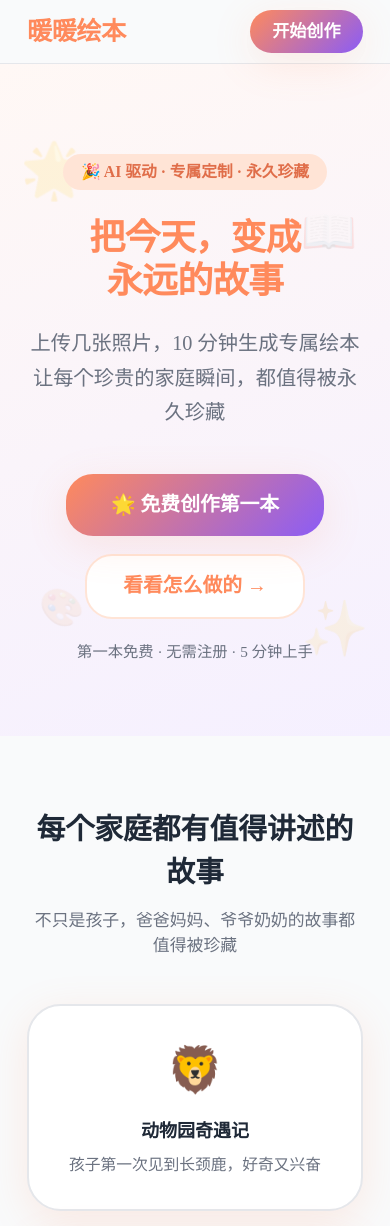
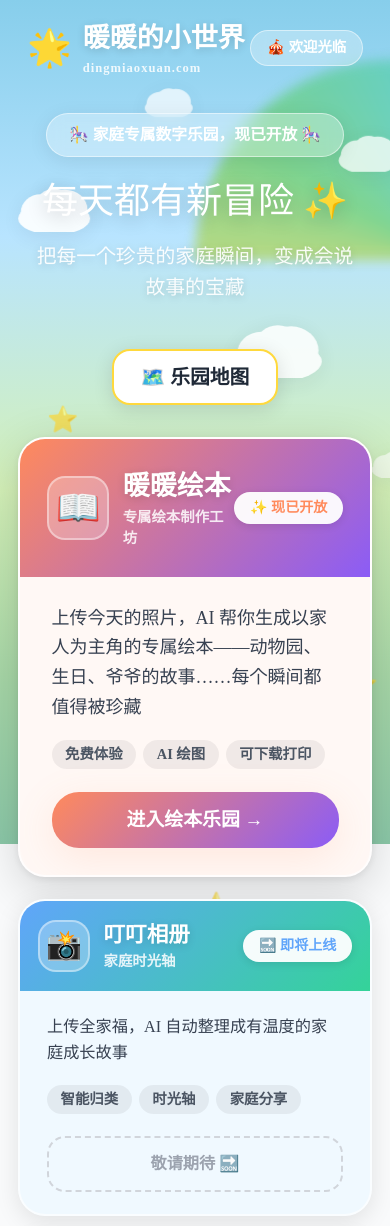
Before and after one commit to unpetitroi-ghb/dingmiaoxuan-website, a Next.js app: page / in a window 390 px wide. Shown: the top 1226 px of the page. Built offline with nearby package versions, Linux system fonts and the light colour scheme; a web font is replaced by a local one.

Commit message:
feat: 新增儿童乐园风格门户首页，暖暖绘本作为主入口

```diff
--- a/app/globals.css
+++ b/app/globals.css
@@ -336,6 +336,43 @@ body {
   animation: float-particle 8s linear infinite;
 }
 
+/* 云朵漂移 */
+@keyframes cloud-drift {
+  0% { transform: translateX(-20px); }
+  50% { transform: translateX(20px); }
+  100% { transform: translateX(-20px); }
+}
+@keyframes cloud-drift-slow {
+  0% { transform: translateX(0px) translateY(0px); }
+  33% { transform: translateX(30px) translateY(-8px); }
+  66% { transform: translateX(-15px) translateY(5px); }
+  100% { transform: translateX(0px) translateY(0px); }
+}
+.animate-cloud { animation: cloud-drift 7s ease-in-out infinite; }
+.animate-cloud-slow { animation: cloud-drift-slow 11s ease-in-out infinite; }
+
+/* 彩虹呼吸 */
+@keyframes rainbow-pulse {
+  0%, 100% { opacity: 0.7; transform: scaleY(1); }
+  50% { opacity: 1; transform: scaleY(1.04); }
+}
+.animate-rainbow { animation: rainbow-pulse 3s ease-in-out infinite; }
+
+/* 卡片弹入 */
+@keyframes card-pop {
+  0% { opacity: 0; transform: scale(0.85) translateY(20px); }
+  70% { transform: scale(1.03) translateY(-3px); }
+  100% { opacity: 1; transform: scale(1) translateY(0); }
+}
+.animate-card-pop { animation: card-pop 0.5s cubic-bezier(0.34, 1.56, 0.64, 1) forwards; }
+
+/* 旗帜飘动 */
+@keyframes flag-wave {
+  0%, 100% { transform: rotate(-3deg); }
+  50% { transform: rotate(3deg); }
+}
+.animate-flag { animation: flag-wave 2s ease-in-out infinite; }
+
 /* 毛玻璃卡片 */
 .kid-glass-card {
   background: rgba(255, 255, 255, 0.7);
--- a/pages/index.tsx
+++ b/pages/index.tsx
@@ -1,240 +1,400 @@
 import Head from 'next/head';
 import Link from 'next/link';
 
-const SCENARIOS = [
-  { emoji: '🦁', title: '动物园奇遇记', desc: '孩子第一次见到长颈鹿，好奇又兴奋' },
-  { emoji: '💕', title: '爸爸妈妈的爱情故事', desc: '把你们相遇的故事，讲给孩子听' },
-  { emoji: '🌏', title: '爷爷的童年往事', desc: '让老人的故事，跨越时间传给下一代' },
-  { emoji: '🎂', title: '六岁生日的惊喜', desc: '把这个特别的一天，永远留在绘本里' },
+// ── 乐园项目列表 ─────────────────────────────────────────────────────────────
+const APPS = [
+  {
+    id: 'nuannuan',
+    emoji: '📖',
+    roofColor: 'linear-gradient(135deg, #FF8A5C, #8B5CF6)',
+    bgColor: '#fff8f5',
+    badgeColor: '#FF8A5C',
+    badge: '✨ 现已开放',
+    title: '暖暖绘本',
+    subtitle: '专属绘本制作工坊',
+    desc: '上传今天的照片，AI 帮你生成以家人为主角的专属绘本——动物园、生日、爷爷的故事……每个瞬间都值得被珍藏',
+    tags: ['免费体验', 'AI 绘图', '可下载打印'],
+    href: '/create',
+    btnText: '进入绘本乐园 →',
+    btnStyle: 'primary' as const,
+    featured: true,
+  },
+  {
+    id: 'album',
+    emoji: '📸',
+    roofColor: 'linear-gradient(135deg, #60A5FA, #34D399)',
+    bgColor: '#f0f9ff',
+    badgeColor: '#60A5FA',
+    badge: '🔜 即将上线',
+    title: '叮叮相册',
+    subtitle: '家庭时光轴',
+    desc: '上传全家福，AI 自动整理成有温度的家庭成长故事',
+    tags: ['智能归类', '时光轴', '家庭分享'],
+    href: null,
+    btnText: '敬请期待',
+    btnStyle: 'coming' as const,
+    featured: false,
+  },
+  {
+    id: 'voice',
+    emoji: '🎵',
+    roofColor: 'linear-gradient(135deg, #F472B6, #A78BFA)',
+    bgColor: '#fdf4ff',
+    badgeColor: '#F472B6',
+    badge: '🔜 即将上线',
+    title: '暖暖朗读',
+    subtitle: 'AI 声音讲故事',
+    desc: '用温柔的 AI 声音朗读你的绘本，睡前故事神器',
+    tags: ['儿童声线', '情感朗读', '睡前故事'],
+    href: null,
+    btnText: '敬请期待',
+    btnStyle: 'coming' as const,
+    featured: false,
+  },
+  {
+    id: 'game',
+    emoji: '🎮',
+    roofColor: 'linear-gradient(135deg, #34D399, #06B6D4)',
+    bgColor: '#f0fdf4',
+    badgeColor: '#34D399',
+    badge: '🔜 即将上线',
+    title: '叮叮益智',
+    subtitle: '绘本互动游戏',
+    desc: '基于绘本故事的益智互动，认字、找图、故事排序……让阅读更好玩',
+    tags: ['亲子互动', '学认字', '益智拼图'],
+    href: null,
+    btnText: '敬请期待',
+    btnStyle: 'coming' as const,
+    featured: false,
+  },
 ];
 
-const STEPS = [
-  { num: '01', icon: '📸', title: '上传照片', desc: '角色照片 + 今天的活动照片，AI来理解你们的故事' },
-  { num: '02', icon: '✨', title: 'AI 理解', desc: '自动识别场景与活动，推荐故事方向，你来选' },
-  { num: '03', icon: '📖', title: '生成绘本', desc: '专属插画逐页生成，可下载，可分享，永久珍藏' },
+// ── 装饰云朵数据 ────────────────────────────────────────────────────────────
+const CLOUDS = [
+  { top: '8%',  left: '5%',  size: '90px', delay: '0s',   opacity: 0.9 },
+  { top: '4%',  left: '28%', size: '60px', delay: '2s',   opacity: 0.7 },
+  { top: '14%', left: '55%', size: '110px', delay: '1s',  opacity: 0.85 },
+  { top: '6%',  left: '78%', size: '75px', delay: '3s',   opacity: 0.75 },
+  { top: '20%', left: '90%', size: '55px', delay: '1.5s', opacity: 0.6 },
 ];
 
-export default function HomePage() {
+// ── 浮动星星 ────────────────────────────────────────────────────────────────
+const STARS = [
+  { top: '18%', left: '12%', delay: '0s' },
+  { top: '30%', left: '88%', delay: '1.2s' },
+  { top: '55%', left: '6%',  delay: '0.8s' },
+  { top: '70%', left: '92%', delay: '2.1s' },
+  { top: '40%', left: '50%', delay: '1.6s' },
+];
+
+export default function PortalPage() {
   return (
     <>
       <Head>
-        <title>暖暖绘本 — 把每个家庭故事变成专属绘本</title>
-        <meta name="description" content="上传照片，AI帮你生成以孩子为主角的专属绘本。动物园、生日、家族故事……每个珍贵瞬间都值得被永久珍藏。" />
+        <title>暖暖的小世界 — dingmiaoxuan.com</title>
+        <meta name="description" content="暖暖的小世界，专为家庭打造的儿童数字乐园。暖暖绘本、AI故事、成长相册……每个功能都为珍藏家庭美好时光而生。" />
         <link rel="preconnect" href="https://fonts.googleapis.com" />
-        <link rel="preconnect" href="https://fonts.gstatic.com" crossOrigin="anonymous" />
         <link href="https://fonts.googleapis.com/css2?family=ZCOOL+KuaiLe&family=Ma+Shan+Zheng&display=swap" rel="stylesheet" />
       </Head>
 
-      <div style={{ background: 'var(--kid-background)', minHeight: '100vh' }}>
+      {/* ══ 页面容器 ══ */}
+      <div style={{ minHeight: '100vh', overflowX: 'hidden', position: 'relative' }}>
 
-        {/* ── 导航栏 ── */}
+        {/* ══ 天空背景 ══ */}
+        <div style={{
+          position: 'fixed', inset: 0, zIndex: 0,
+          background: 'linear-gradient(180deg, #87CEEB 0%, #B8E4FF 28%, #D4F1B8 58%, #A8D8A8 80%, #8BC8A8 100%)',
+        }} />
+
+        {/* ══ 彩虹装饰 ══ */}
+        <div className="animate-rainbow" style={{
+          position: 'absolute', top: '60px', left: '50%', transform: 'translateX(-50%)',
+          width: '500px', height: '200px', zIndex: 1,
+          background: 'conic-gradient(from 180deg at 50% 100%, #FF6B6B, #FFD93D, #6BCF63, #4ECDC4, #45B7D1, #A78BFA, #FF6B6B)',
+          borderRadius: '500px 500px 0 0',
+          opacity: 0.25,
+          filter: 'blur(6px)',
+          pointerEvents: 'none',
+        }} />
+
+        {/* ══ 云朵 ══ */}
+        {CLOUDS.map((c, i) => (
+          <div key={i} className={i % 2 === 0 ? 'animate-cloud' : 'animate-cloud-slow'} style={{
+            position: 'absolute', top: c.top, left: c.left, zIndex: 2,
+            width: c.size, opacity: c.opacity,
+            animationDelay: c.delay, pointerEvents: 'none',
+          }}>
+            <CloudSVG />
+          </div>
+        ))}
+
+        {/* ══ 浮动星星 ══ */}
+        {STARS.map((s, i) => (
+          <div key={i} className="animate-float-slow" style={{
+            position: 'absolute', top: s.top, left: s.left, zIndex: 2,
+            fontSize: '1.4rem', animationDelay: s.delay, pointerEvents: 'none', opacity: 0.7,
+          }}>
+            ⭐
+          </div>
+        ))}
+
+        {/* ══ 主内容 ══ */}
+        <div style={{ position: 'relative', zIndex: 3 }}>
+
+          {/* ── 顶部导航 ── */}
           <nav style={{
-          position: 'sticky', top: 0, zIndex: 50,
-          background: 'rgba(249,250,251,0.9)', backdropFilter: 'blur(12px)',
-          borderBottom: '1px solid var(--kid-border-light)',
-          padding: '0 1.5rem',
             display: 'flex', alignItems: 'center', justifyContent: 'space-between',
-          height: '64px',
+            padding: '1rem 1.5rem',
           }}>
-          <span className="kid-title" style={{ fontSize: '1.4rem' }}>暖暖绘本</span>
-          <Link href="/create">
-            <button className="kid-btn-primary" style={{ minHeight: '40px', padding: '0.5rem 1.25rem', fontSize: '0.95rem' }}>
-              开始创作
-            </button>
-          </Link>
+            <div style={{ display: 'flex', alignItems: 'center', gap: '0.6rem' }}>
+              <span className="animate-float-slow" style={{ fontSize: '2rem', display: 'inline-block' }}>🌟</span>
+              <div>
+                <div style={{
+                  fontFamily: 'var(--font-display)', fontSize: '1.5rem', fontWeight: 700,
+                  color: '#fff', textShadow: '0 2px 8px rgba(0,0,0,0.15)',
+                }}>
+                  暖暖的小世界
+                </div>
+                <div style={{ fontSize: '0.7rem', color: 'rgba(255,255,255,0.85)', letterSpacing: '0.08em', fontWeight: 600 }}>
+                  dingmiaoxuan.com
+                </div>
+              </div>
+            </div>
+            <div style={{
+              background: 'rgba(255,255,255,0.3)', backdropFilter: 'blur(10px)',
+              borderRadius: '2rem', padding: '0.35rem 0.875rem',
+              fontSize: '0.8rem', color: '#fff', fontWeight: 600,
+              border: '1px solid rgba(255,255,255,0.5)',
+            }}>
+              🎪 欢迎光临
+            </div>
           </nav>
 
           {/* ── Hero ── */}
-        <section style={{
-          textAlign: 'center',
-          padding: '5rem 1.5rem 4rem',
-          background: 'linear-gradient(160deg, #fff8f5 0%, #f5f0ff 100%)',
-          position: 'relative', overflow: 'hidden',
-        }}>
-          {/* 背景装饰 */}
-          <div style={{ position: 'absolute', top: '10%', left: '5%', fontSize: '3rem', opacity: 0.15 }} className="animate-float-slow">🌟</div>
-          <div style={{ position: 'absolute', top: '20%', right: '8%', fontSize: '2.5rem', opacity: 0.12 }} className="animate-float-slower">📖</div>
-          <div style={{ position: 'absolute', bottom: '15%', left: '10%', fontSize: '2rem', opacity: 0.1 }} className="animate-float-slow">🎨</div>
-          <div style={{ position: 'absolute', bottom: '10%', right: '5%', fontSize: '3rem', opacity: 0.12 }} className="animate-float-slower">✨</div>
-
-          <div style={{ maxWidth: '680px', margin: '0 auto', position: 'relative' }}>
+          <section style={{ textAlign: 'center', padding: '1rem 1.5rem 2.5rem' }}>
             <div style={{
               display: 'inline-block',
-              background: 'var(--kid-primary-soft)',
-              color: 'var(--kid-primary-dark)',
-              borderRadius: '2rem',
-              padding: '0.35rem 1rem',
-              fontSize: '0.875rem',
-              fontWeight: 600,
-              marginBottom: '1.5rem',
+              background: 'rgba(255,255,255,0.3)', backdropFilter: 'blur(8px)',
+              borderRadius: '2rem', padding: '0.5rem 1.25rem',
+              fontSize: '0.875rem', color: '#fff', fontWeight: 700,
+              border: '1.5px solid rgba(255,255,255,0.5)',
+              marginBottom: '1.25rem',
+              boxShadow: '0 4px 20px rgba(0,0,0,0.08)',
             }}>
-              🎉 AI 驱动 · 专属定制 · 永久珍藏
+              🎠 家庭专属数字乐园，现已开放 🎠
             </div>
 
-            <h1 className="kid-title" style={{ fontSize: 'clamp(2rem, 5vw, 3.2rem)', lineHeight: 1.2, marginBottom: '1.25rem' }}>
-              把今天，变成<br />永远的故事
+            <h1 style={{
+              fontFamily: 'var(--font-display)', fontSize: 'clamp(2rem, 6vw, 3.5rem)',
+              color: '#fff', textShadow: '0 4px 20px rgba(0,0,0,0.2)',
+              lineHeight: 1.2, marginBottom: '1rem',
+            }}>
+              每天都有新冒险 ✨
             </h1>
+            <p style={{
+              fontSize: '1.1rem', color: 'rgba(255,255,255,0.92)',
+              textShadow: '0 2px 8px rgba(0,0,0,0.15)', lineHeight: 1.6,
+              maxWidth: '480px', margin: '0 auto',
+            }}>
+              把每一个珍贵的家庭瞬间，变成会说故事的宝藏
+            </p>
+          </section>
 
-            <p className="kid-muted" style={{ fontSize: '1.125rem', lineHeight: 1.7, marginBottom: '2.5rem', maxWidth: '480px', margin: '0 auto 2.5rem' }}>
-              上传几张照片，10 分钟生成专属绘本<br />
-              让每个珍贵的家庭瞬间，都值得被永久珍藏
-            </p>
+          {/* ── 乐园地图 ── */}
+          <section style={{ padding: '0 1rem 4rem', maxWidth: '960px', margin: '0 auto' }}>
 
-            <div style={{ display: 'flex', gap: '1rem', justifyContent: 'center', flexWrap: 'wrap' }}>
-              <Link href="/create">
-                <button className="kid-btn-primary" style={{ fontSize: '1.1rem', padding: '0.875rem 2.5rem' }}>
-                  🌟 免费创作第一本
-                </button>
-              </Link>
-              <a href="#how-it-works" style={{ textDecoration: 'none' }}>
-                <button className="kid-btn-secondary" style={{ fontSize: '1.1rem', padding: '0.875rem 2rem' }}>
-                  看看怎么做的 →
-                </button>
-              </a>
+            {/* 地图标题牌 */}
+            <div style={{
+              textAlign: 'center', marginBottom: '1.75rem',
+            }}>
+              <div style={{
+                display: 'inline-block',
+                background: '#fff',
+                borderRadius: '1rem', padding: '0.6rem 1.5rem',
+                boxShadow: '0 4px 20px rgba(0,0,0,0.12)',
+                border: '2.5px solid #FFD93D',
+              }}>
+                <span style={{ fontFamily: 'var(--font-display)', fontSize: '1.1rem', color: '#1F2937', fontWeight: 700 }}>
+                  🗺️ 乐园地图
+                </span>
+              </div>
             </div>
 
-            <p style={{ marginTop: '1.25rem', color: 'var(--kid-text-muted)', fontSize: '0.85rem' }}>
-              第一本免费 · 无需注册 · 5 分钟上手
-            </p>
+            {/* 精选项目 — 暖暖绘本 大卡 */}
+            <div className="animate-card-pop" style={{ animationDelay: '0.1s', opacity: 0, marginBottom: '1.25rem' }}>
+              <AppCard app={APPS[0]} />
             </div>
-        </section>
 
-        {/* ── 使用场景 ── */}
-        <section style={{ padding: '4rem 1.5rem', maxWidth: '900px', margin: '0 auto' }}>
-          <h2 style={{ textAlign: 'center', marginBottom: '0.75rem', fontSize: '1.6rem', fontWeight: 700, color: 'var(--kid-text-primary)' }}>
-            每个家庭都有值得讲述的故事
-          </h2>
-          <p className="kid-muted" style={{ textAlign: 'center', marginBottom: '2.5rem' }}>
-            不只是孩子，爸爸妈妈、爷爷奶奶的故事都值得被珍藏
-          </p>
-          <div style={{ display: 'grid', gridTemplateColumns: 'repeat(auto-fit, minmax(200px, 1fr))', gap: '1.25rem' }}>
-            {SCENARIOS.map((s) => (
-              <div key={s.title} className="kid-card" style={{ textAlign: 'center', padding: '1.75rem 1.25rem' }}>
-                <div style={{ fontSize: '2.5rem', marginBottom: '0.75rem' }}>{s.emoji}</div>
-                <div style={{ fontWeight: 700, fontSize: '1rem', marginBottom: '0.5rem', color: 'var(--kid-text-primary)' }}>{s.title}</div>
-                <div className="kid-caption">{s.desc}</div>
+            {/* 其余项目 小卡 3列 */}
+            <div style={{ display: 'grid', gridTemplateColumns: 'repeat(auto-fit, minmax(260px, 1fr))', gap: '1rem' }}>
+              {APPS.slice(1).map((app, i) => (
+                <div key={app.id} className="animate-card-pop" style={{ animationDelay: `${0.2 + i * 0.1}s`, opacity: 0 }}>
+                  <AppCard app={app} />
                 </div>
               ))}
             </div>
           </section>
 
-        {/* ── 怎么做的 ── */}
-        <section id="how-it-works" style={{
-          padding: '4rem 1.5rem',
-          background: 'linear-gradient(135deg, #fdf4ff 0%, #fff8f5 100%)',
+          {/* ── 底部草地 ── */}
+          <div style={{
+            background: '#5D9B5A', padding: '2rem 1.5rem',
+            textAlign: 'center', marginTop: '-1px',
           }}>
-          <div style={{ maxWidth: '800px', margin: '0 auto' }}>
-            <h2 style={{ textAlign: 'center', marginBottom: '0.75rem', fontSize: '1.6rem', fontWeight: 700 }}>
-              三步，生成专属绘本
-            </h2>
-            <p className="kid-muted" style={{ textAlign: 'center', marginBottom: '3rem' }}>简单到孩子都能操作</p>
-            <div style={{ display: 'flex', flexDirection: 'column', gap: '1.5rem' }}>
-              {STEPS.map((step) => (
-                <div key={step.num} style={{
-                  display: 'flex', alignItems: 'center', gap: '1.5rem',
-                  background: '#fff', borderRadius: '1.25rem',
-                  padding: '1.5rem 2rem',
-                  boxShadow: '0 4px 20px rgba(0,0,0,0.06)',
-                  border: '1.5px solid var(--kid-border-light)',
+            {/* 草地装饰线 */}
+            <div style={{
+              display: 'flex', justifyContent: 'center', gap: '0.3rem',
+              marginBottom: '1.25rem', flexWrap: 'wrap',
             }}>
-                  <div style={{
-                    width: '56px', height: '56px', flexShrink: 0,
-                    background: 'linear-gradient(135deg, var(--kid-primary) 0%, var(--kid-magic) 100%)',
-                    borderRadius: '50%',
-                    display: 'flex', alignItems: 'center', justifyContent: 'center',
-                    fontSize: '1.5rem',
-                  }}>
-                    {step.icon}
-                  </div>
-                  <div>
-                    <div style={{ fontWeight: 700, fontSize: '1.1rem', color: 'var(--kid-text-primary)', marginBottom: '0.25rem' }}>
-                      {step.title}
-                    </div>
-                    <div className="kid-muted">{step.desc}</div>
-                  </div>
-                  <div style={{
-                    marginLeft: 'auto', fontSize: '2rem', fontWeight: 900,
-                    color: 'var(--kid-primary-soft)', fontFamily: 'monospace',
-                  }}>
-                    {step.num}
-                  </div>
-                </div>
+              {Array.from({ length: 20 }).map((_, i) => (
+                <span key={i} style={{
+                  fontSize: '1.4rem', display: 'inline-block',
+                  animation: `flag-wave ${1.5 + (i % 3) * 0.4}s ease-in-out infinite`,
+                  animationDelay: `${i * 0.12}s`,
+                }}>🌱</span>
               ))}
             </div>
+            <p style={{ color: 'rgba(255,255,255,0.8)', fontSize: '0.875rem', marginBottom: '0.4rem' }}>
+              暖暖的小世界 · 为爱而建
+            </p>
+            <p style={{ color: 'rgba(255,255,255,0.55)', fontSize: '0.75rem' }}>
+              © 2025 dingmiaoxuan.com · 每个家庭故事都值得被珍藏
+            </p>
           </div>
-        </section>
 
-        {/* ── 特点 ── */}
-        <section style={{ padding: '4rem 1.5rem', maxWidth: '900px', margin: '0 auto' }}>
-          <h2 style={{ textAlign: 'center', marginBottom: '3rem', fontSize: '1.6rem', fontWeight: 700 }}>
-            为什么选择暖暖绘本？
-          </h2>
-          <div style={{ display: 'grid', gridTemplateColumns: 'repeat(auto-fit, minmax(240px, 1fr))', gap: '1.25rem' }}>
-            {[
-              { icon: '👤', title: '真实人物主角', desc: '以你家孩子为主角，AI理解照片，保持外貌一致' },
-              { icon: '🤖', title: '全程 AI 创作', desc: '豆包视觉理解 + DeepSeek 故事创作 + 即梦 4.0 绘图' },
-              { icon: '📚', title: '寓教于乐', desc: '可融入动物知识、历史故事、人生道理等教育元素' },
-              { icon: '🎨', title: '多种画风', desc: '水彩绘本、日漫、3D卡通、中国风，自由选择' },
-              { icon: '💾', title: '高清下载', desc: '每页高清插画打包下载，支持冲印成实体书' },
-              { icon: '🔗', title: '一键分享', desc: '生成专属链接，发给爷爷奶奶，让全家人都能看' },
-            ].map((f) => (
-              <div key={f.title} style={{
-                padding: '1.5rem',
-                background: '#fff',
-                borderRadius: '1rem',
-                border: '1.5px solid var(--kid-border-light)',
-              }}>
-                <div style={{ fontSize: '2rem', marginBottom: '0.75rem' }}>{f.icon}</div>
-                <div style={{ fontWeight: 700, marginBottom: '0.4rem', color: 'var(--kid-text-primary)' }}>{f.title}</div>
-                <div className="kid-caption">{f.desc}</div>
         </div>
-            ))}
-          </div>
-        </section>
-
-        {/* ── CTA 底部 ── */}
-        <section style={{
-          padding: '5rem 1.5rem',
-          background: 'linear-gradient(135deg, var(--kid-primary) 0%, var(--kid-magic) 100%)',
-          textAlign: 'center',
-        }}>
-          <h2 style={{ color: '#fff', fontSize: 'clamp(1.5rem, 4vw, 2.2rem)', fontWeight: 700, marginBottom: '1rem' }}>
-            今天的故事，值得被永远记住
-          </h2>
-          <p style={{ color: 'rgba(255,255,255,0.85)', fontSize: '1.1rem', marginBottom: '2.5rem' }}>
-            第一本完全免费，30 秒开始创作
-          </p>
-          <Link href="/create">
-            <button style={{
-              background: '#fff',
-              color: 'var(--kid-primary)',
-              border: 'none',
-              borderRadius: '1.25rem',
-              padding: '1rem 3rem',
-              fontSize: '1.125rem',
-              fontWeight: 700,
-              cursor: 'pointer',
-              boxShadow: '0 8px 30px rgba(0,0,0,0.15)',
-              transition: 'transform 0.2s',
-            }}>
-              🌟 免费开始创作
-            </button>
-          </Link>
-        </section>
-
-        {/* ── Footer ── */}
-        <footer style={{
-          padding: '2rem 1.5rem',
-          textAlign: 'center',
-          borderTop: '1px solid var(--kid-border-light)',
-          color: 'var(--kid-text-muted)',
-          fontSize: '0.875rem',
-        }}>
-          <p style={{ marginBottom: '0.5rem', fontWeight: 600, color: 'var(--kid-text-primary)' }}>暖暖绘本</p>
-          <p>用 AI 留住每一个珍贵的家庭故事</p>
-          <p style={{ marginTop: '0.75rem', opacity: 0.6 }}>© 2025 暖暖绘本 · 用爱做的产品</p>
-        </footer>
       </div>
     </>
   );
 }
+
+// ── App 卡片组件 ─────────────────────────────────────────────────────────────
+function AppCard({ app }: { app: typeof APPS[number] }) {
+  const inner = (
+    <div
+      style={{
+        background: app.bgColor,
+        borderRadius: '1.5rem',
+        overflow: 'hidden',
+        boxShadow: app.featured
+          ? '0 12px 48px rgba(0,0,0,0.16), 0 2px 8px rgba(0,0,0,0.08)'
+          : '0 6px 24px rgba(0,0,0,0.1)',
+        border: app.featured ? '2.5px solid rgba(255,255,255,0.8)' : '2px solid rgba(255,255,255,0.7)',
+        transition: 'transform 0.2s ease, box-shadow 0.2s ease',
+        cursor: app.href ? 'pointer' : 'default',
+      }}
+      onMouseEnter={e => {
+        if (!app.href) return;
+        (e.currentTarget as HTMLElement).style.transform = 'translateY(-5px)';
+        (e.currentTarget as HTMLElement).style.boxShadow = '0 20px 60px rgba(0,0,0,0.2)';
+      }}
+      onMouseLeave={e => {
+        (e.currentTarget as HTMLElement).style.transform = '';
+        (e.currentTarget as HTMLElement).style.boxShadow = app.featured
+          ? '0 12px 48px rgba(0,0,0,0.16), 0 2px 8px rgba(0,0,0,0.08)'
+          : '0 6px 24px rgba(0,0,0,0.1)';
+      }}
+    >
+      {/* 彩色屋顶 */}
+      <div style={{
+        background: app.roofColor, padding: app.featured ? '1.5rem' : '1rem',
+        display: 'flex', alignItems: 'center', justifyContent: 'space-between',
+      }}>
+        <div style={{ display: 'flex', alignItems: 'center', gap: '0.75rem' }}>
+          <div style={{
+            width: app.featured ? '64px' : '52px',
+            height: app.featured ? '64px' : '52px',
+            background: 'rgba(255,255,255,0.25)',
+            borderRadius: '1rem',
+            display: 'flex', alignItems: 'center', justifyContent: 'center',
+            fontSize: app.featured ? '2rem' : '1.6rem',
+            border: '2px solid rgba(255,255,255,0.4)',
+          }}>
+            {app.emoji}
+          </div>
+          <div>
+            <div style={{
+              fontFamily: 'var(--font-display)',
+              fontSize: app.featured ? '1.5rem' : '1.2rem',
+              color: '#fff', fontWeight: 700,
+              textShadow: '0 2px 8px rgba(0,0,0,0.15)',
+            }}>
+              {app.title}
+            </div>
+            <div style={{ fontSize: '0.8rem', color: 'rgba(255,255,255,0.85)', fontWeight: 600 }}>
+              {app.subtitle}
+            </div>
+          </div>
+        </div>
+        <div style={{
+          background: 'rgba(255,255,255,0.95)',
+          color: app.badgeColor,
+          borderRadius: '2rem', padding: '0.3rem 0.875rem',
+          fontSize: '0.78rem', fontWeight: 700,
+          boxShadow: '0 2px 8px rgba(0,0,0,0.1)',
+          whiteSpace: 'nowrap',
+        }}>
+          {app.badge}
+        </div>
+      </div>
+
+      {/* 内容区 */}
+      <div style={{ padding: app.featured ? '1.5rem 1.75rem' : '1.25rem 1.5rem' }}>
+        <p style={{
+          color: '#374151', lineHeight: 1.65,
+          fontSize: app.featured ? '1rem' : '0.9rem',
+          marginBottom: '1rem',
+        }}>
+          {app.desc}
+        </p>
+
+        {/* 标签 */}
+        <div style={{ display: 'flex', flexWrap: 'wrap', gap: '0.4rem', marginBottom: '1.25rem' }}>
+          {app.tags.map(tag => (
+            <span key={tag} style={{
+              background: 'rgba(0,0,0,0.06)', color: '#4B5563',
+              borderRadius: '2rem', padding: '0.2rem 0.75rem',
+              fontSize: '0.8rem', fontWeight: 600,
+            }}>
+              {tag}
+            </span>
+          ))}
+        </div>
+
+        {/* 按钮 */}
+        {app.btnStyle === 'primary' ? (
+          <button className="kid-btn-primary" style={{
+            width: '100%',
+            fontSize: app.featured ? '1.05rem' : '0.95rem',
+          }}>
+            {app.btnText}
+          </button>
+        ) : (
+          <div style={{
+            textAlign: 'center', padding: '0.75rem',
+            border: '2px dashed #D1D5DB', borderRadius: '1rem',
+            color: '#9CA3AF', fontSize: '0.9rem', fontWeight: 600,
+          }}>
+            {app.btnText} 🔜
+          </div>
+        )}
+      </div>
+    </div>
+  );
+
+  if (app.href) {
+    return <Link href={app.href} style={{ textDecoration: 'none', display: 'block' }}>{inner}</Link>;
+  }
+  return inner;
+}
+
+// ── 云朵 SVG ─────────────────────────────────────────────────────────────────
+function CloudSVG() {
+  return (
+    <svg viewBox="0 0 100 60" xmlns="http://www.w3.org/2000/svg" style={{ width: '100%', filter: 'drop-shadow(0 4px 12px rgba(0,0,0,0.08))' }}>
+      <ellipse cx="50" cy="45" rx="40" ry="18" fill="white" />
+      <ellipse cx="35" cy="38" rx="22" ry="20" fill="white" />
+      <ellipse cx="62" cy="35" rx="25" ry="22" fill="white" />
+      <ellipse cx="50" cy="30" rx="20" ry="18" fill="white" />
+    </svg>
+  );
+}
```
Lines whose indentation alone changed are shown as unchanged.
